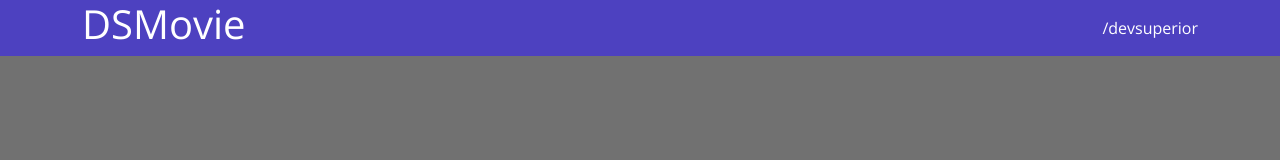
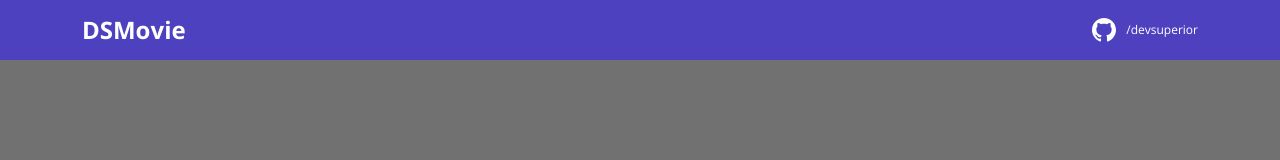
Before and after one commit to pablodnl/dsmovie, a plain HTML site: page index.html in a window 1280 px wide. Drawn offline with nearby package versions, Linux system fonts and the light colour scheme.

Commit message:
Barra superior PARTE 2

```diff
--- a/CSS/styles.css
+++ b/CSS/styles.css
@@ -1,17 +1,31 @@
 @import url('https://fonts.googleapis.com/css2?family=Open+Sans:wght@300;400;700&display=swap');
 
+:root{
+    --bg-gray: #717171;
+    --color-primary: #4D41C0;
+    --white: #fff;
+}
+
 * {
+    margin: 0;
     box-sizing: border-box;
     font-family: 'Open Sans',sans-serif;
 }
 
+h1, h2, h3, h4, h5, h6 {
+    margin: 0;
+}
+
 html, body {
-    background-color: #717171;
+    background-color: var(--bg-gray);
 }
 
 header {
-    background-color: #4D41C0;
-    color: #fff;
+    background-color: var(--color-primary);
+    color: var(--white);
+    height: 60px;
+    display: flex;
+    align-items: center;
 }
 
 nav {
@@ -20,7 +34,26 @@ nav {
     justify-content: space-between;
 }
 
+nav h1 {
+    font-size: 24px;
+    font-weight: 700;
+}
+
+nav a {
+    font-size: 12px;
+    font-weight: 400;
+}
+
 a, a:hover {
     text-decoration: none;
     color: unset;
 }
+
+.dsmovie-contact-container {
+    display: flex;
+    align-items: center;
+}
+
+.dsmovie-contact-container img {
+    margin-right: 10px;
+}
--- a/index.html
+++ b/index.html
@@ -1,23 +1,31 @@
 <!DOCTYPE html>
 <html lang="en">
+
 <head>
     <meta charset="UTF-8">
     <meta http-equiv="X-UA-Compatible" content="IE=edge">
     <meta name="viewport" content="width=device-width, initial-scale=1.0">
     <title>DSMovie</title>
 
-    <link href="https://cdn.jsdelivr.net/npm/bootstrap@5.1.3/dist/css/bootstrap.min.css" rel="stylesheet" integrity="sha384-1BmE4kWBq78iYhFldvKuhfTAU6auU8tT94WrHftjDbrCEXSU1oBoqyl2QvZ6jIW3" crossorigin="anonymous">
+    <link href="https://cdn.jsdelivr.net/npm/bootstrap@5.1.3/dist/css/bootstrap.min.css" rel="stylesheet"
+        integrity="sha384-1BmE4kWBq78iYhFldvKuhfTAU6auU8tT94WrHftjDbrCEXSU1oBoqyl2QvZ6jIW3" crossorigin="anonymous">
 
     <link rel="stylesheet" href="css/styles.css">
 
 </head>
+
 <body>
     <header>
         <nav class="container">
             <h1>DSMovie</h1>
-            <a href="https://github.com/devsuperior">/devsuperior</a>
+            <div class="dsmovie-contact-container">
+                <img src="img/github.svg" alt=" github">
+                <a href="https://github.com/devsuperior">/devsuperior</a>
+            </div>
+
         </nav>
     </header>
 
 </body>
+
 </html>
```
Also changed, not shown: img/github.svg (added).
